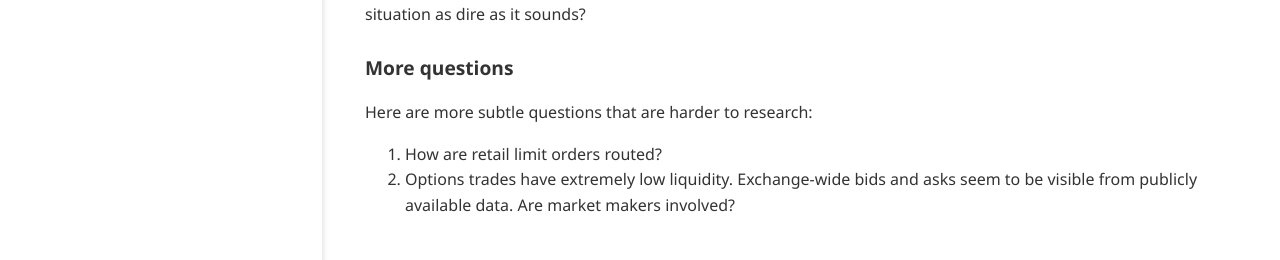
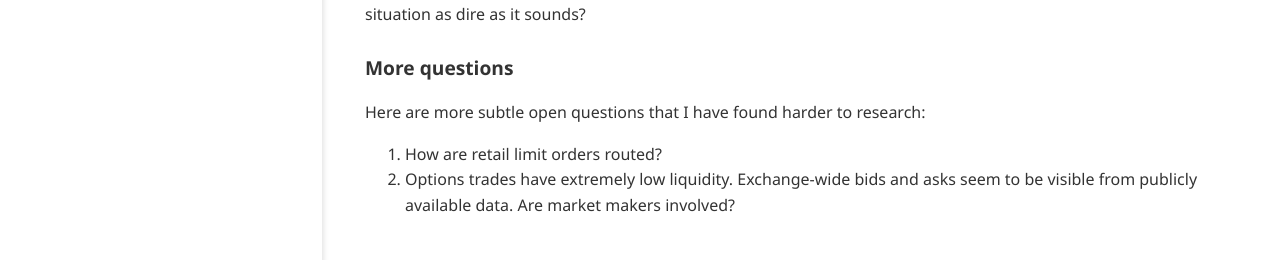
Before and after one commit to impuremaths/impuremaths.github.io, a Jekyll site: the page built from _posts/2021-02-24-order-execution.md, in a window 1280 px wide and 900 px high, scrolled down 635 px. Shown: the part 630-890 px from the top of the window. Built offline with Jekyll 4.4.1, drawn with Linux system fonts in a browser that asks for light colours.

Commit message:
Update 2021-02-24-order-execution.md

```diff
--- a/_posts/2021-02-24-order-execution.md
+++ b/_posts/2021-02-24-order-execution.md
@@ -39,7 +39,7 @@ I was unable to find a good secondary source explaining regulation that protects
 
 ### More questions
 
-Here are more subtle questions that are harder to research:
+Here are more subtle open questions that I have found harder to research:
 
 1. How are retail limit orders routed?
 2. Options trades have extremely low liquidity. Exchange-wide bids and asks seem to be visible from publicly available data. Are market makers involved?
```
